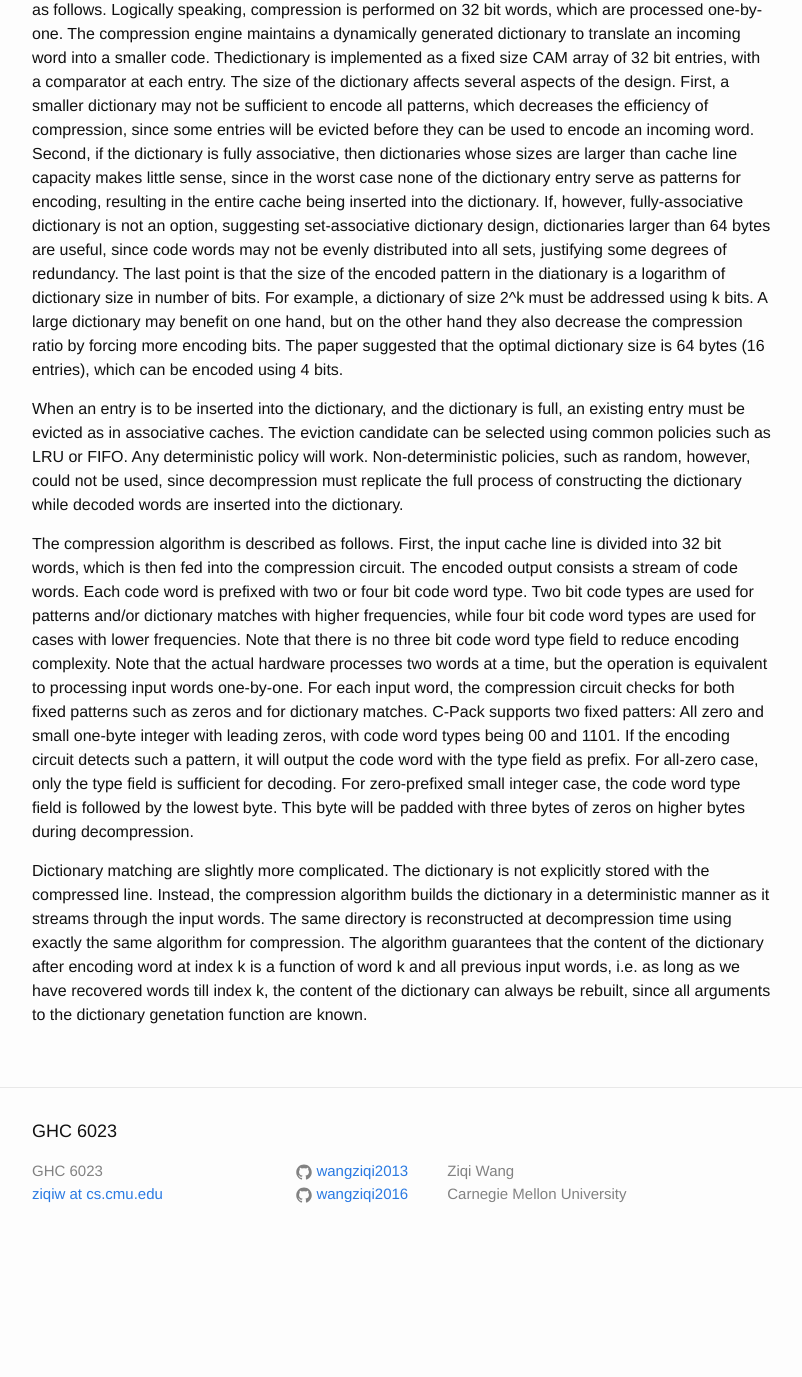
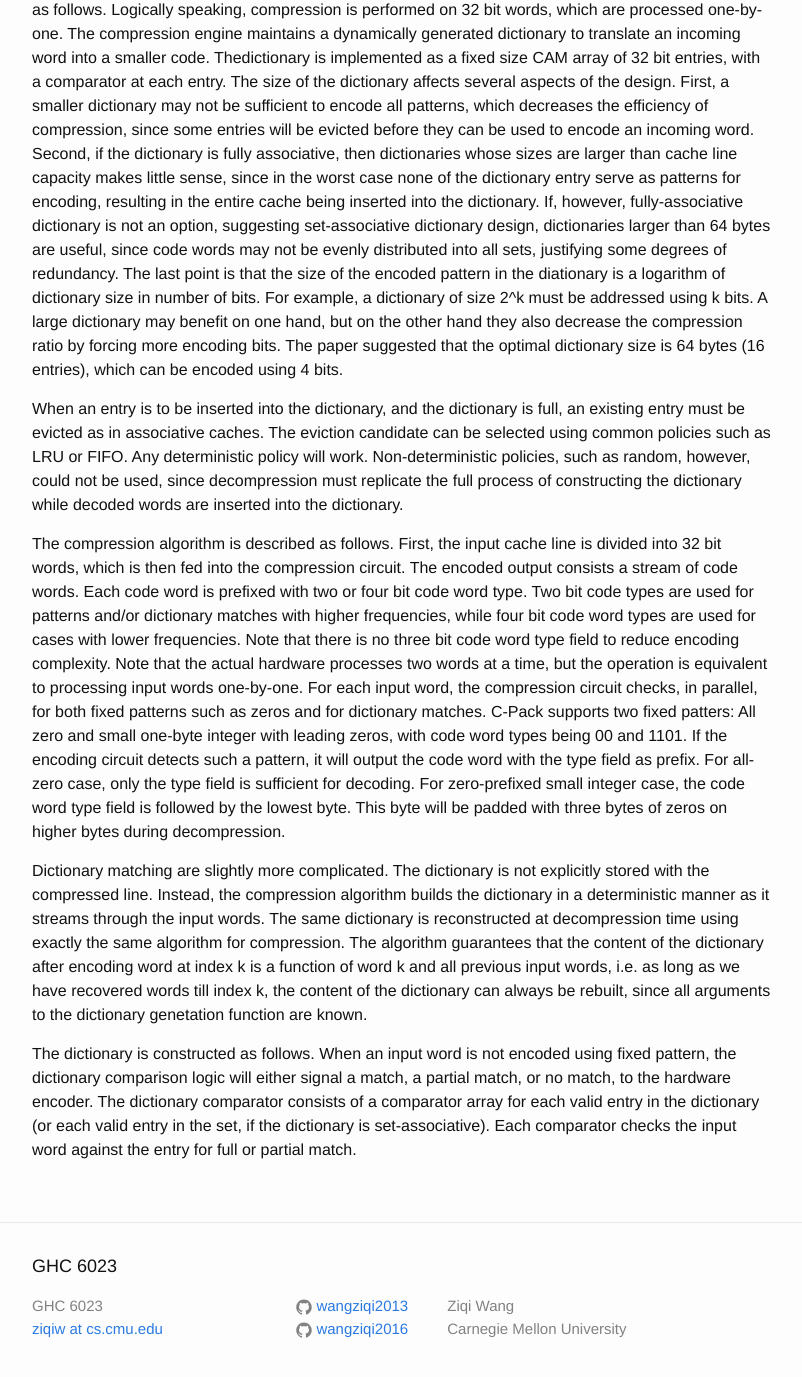
Before and after one commit to wangziqi2013/wangziqi2013.github.io, a Jekyll site: the page built from _posts/2020-06-11-cpack.markdown, in a window 1280 px wide and 1400 px high, scrolled down 854 px. Shown: the top 1377 px of the window, without its empty margins (238-1040 px from the left). Built offline with Jekyll 4.4.1, drawn with Linux system fonts in a browser that asks for light colours; before the commit the page ends 2119 px from its top, so only the background shows below that.

Commit message:
Adding comparator

```diff
--- a/_posts/2020-06-11-cpack.markdown
+++ b/_posts/2020-06-11-cpack.markdown
@@ -51,16 +51,21 @@ with two or four bit code word type. Two bit code types are used for patterns an
 frequencies, while four bit code word types are used for cases with lower frequencies.
 Note that there is no three bit code word type field to reduce encoding complexity.
 Note that the actual hardware processes two words at a time, but the operation is
-equivalent to processing input words one-by-one. For each input word, the compression circuit checks for both fixed patterns
-such as zeros and for dictionary matches. C-Pack supports two fixed patters: All zero and small one-byte integer with
-leading zeros, with code word types being 00 and 1101. If the encoding circuit detects such a pattern, it will output
-the code word with the type field as prefix. For all-zero case, only the type field is sufficient for decoding.
-For zero-prefixed small integer case, the code word type field is followed by the lowest byte. This byte will be
-padded with three bytes of zeros on higher bytes during decompression.
+equivalent to processing input words one-by-one. For each input word, the compression circuit checks, in parallel, for
+both fixed patterns such as zeros and for dictionary matches. C-Pack supports two fixed patters:
+All zero and small one-byte integer with leading zeros, with code word types being 00 and 1101. If the encoding circuit
+detects such a pattern, it will output the code word with the type field as prefix. For all-zero case, only the type field
+is sufficient for decoding. For zero-prefixed small integer case, the code word type field is followed by the lowest byte.
+This byte will be padded with three bytes of zeros on higher bytes during decompression.
 
 Dictionary matching are slightly more complicated. The dictionary is not explicitly stored with the compressed line.
 Instead, the compression algorithm builds the dictionary in a deterministic manner as it streams through the input
-words. The same directory is reconstructed at decompression time using exactly the same algorithm for compression.
+words. The same dictionary is reconstructed at decompression time using exactly the same algorithm for compression.
 The algorithm guarantees that the content of the dictionary after encoding word at index k is a function of word k and
 all previous input words, i.e. as long as we have recovered words till index k, the content of the dictionary can
 always be rebuilt, since all arguments to the dictionary genetation function are known.
+
+The dictionary is constructed as follows. When an input word is not encoded using fixed pattern, the dictionary comparison
+logic will either signal a match, a partial match, or no match, to the hardware encoder. The dictionary comparator
+consists of a comparator array for each valid entry in the dictionary (or each valid entry in the set, if the dictionary is
+set-associative). Each comparator checks the input word against the entry for full or partial match.
```
